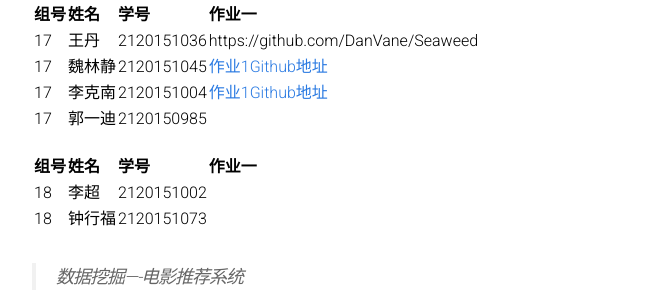
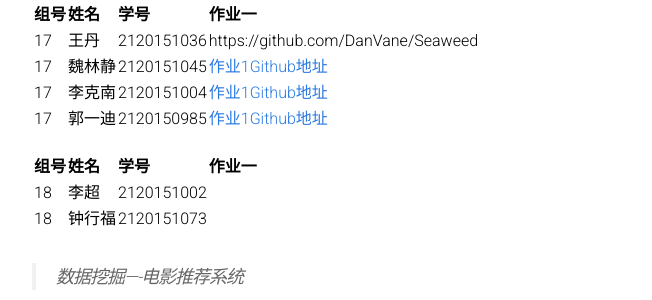
Before and after one commit to BITDM/bitdm.github.io, a Jekyll site: the page built from 2016/groups.md, in a window 1280 px wide and 900 px high, scrolled down 3142 px. Shown: the part 151-451 px from the top of the window, without its empty margins (208-860 px from the left). Built offline with Jekyll 4.4.1, drawn with Linux system fonts in a browser that asks for light colours.

Commit message:
Update groups.md

```diff
--- a/2016/groups.md
+++ b/2016/groups.md
@@ -137,7 +137,7 @@ permalink: /2016/groups/
 |17|王丹|2120151036|https://github.com/DanVane/Seaweed|
 |17|魏林静|2120151045|[作业1Github地址](https://github.com/smallsilent/DM-homework/tree/master/homework1)|
 |17|李克南|2120151004|[作业1Github地址](https://github.com/nandily/DMHomework/tree/master/homework1)
-|17|郭一迪|2120150985|
+|17|郭一迪|2120150985|[作业1Github地址](https://github.com/deymm/data_mining/tree/master/homework1)
 
 |组号|姓名|学号|作业一|
 |:-------------|:-------------|:-----|:-----|
```
